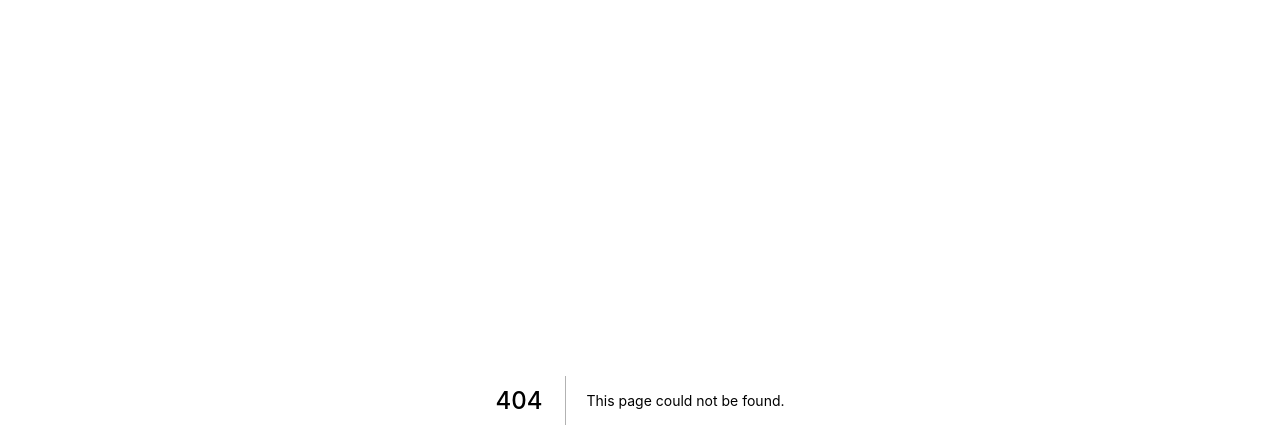
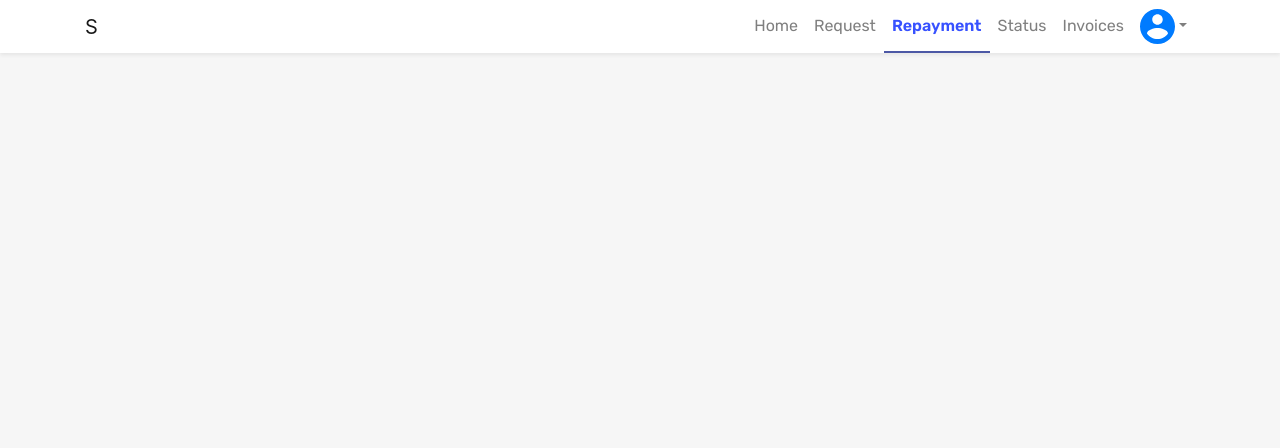
Before and after one commit to nebsochi/school, a Next.js app: page /repayment in a window 1280 px wide. Before the commit this address had no page. Shown: the top 448 px of the page. Built offline with nearby package versions, Linux system fonts and the light colour scheme; sample sign-in values are in the browser's storage.

Commit message:
added anim

```diff
--- a/components/NavBar.js
+++ b/components/NavBar.js
@@ -45,10 +45,18 @@ function NavBar() {
                 <a className="nav-link">Request</a>
               </Link>
             </li>
-            <li className="nav-item">
-              <a className="nav-link" href="#">
-                Repayment
-              </a>
+            <li
+              className={`nav-item ${
+                router.pathname === "/repayment"
+                  ? "nav-item active"
+                  : "nav-item"
+              }`}
+            >
+              <Link href="/repayment">
+                <a className="nav-link" href="#">
+                  Repayment
+                </a>
+              </Link>
             </li>
             <li className="nav-item">
               <a className="nav-link" href="#">
--- a/components/backBtn/BackBtn.js
+++ b/components/backBtn/BackBtn.js
@@ -1,11 +1,11 @@
 function BackBtn(props) {
-  const { handleBackNav } = props;
+  const { handleBackNav, top, left } = props;
   return (
     <span
       style={{
         position: "absolute",
-        top: "50px",
-        left: "3rem",
+        top: top || "50px",
+        left: left || "3rem",
         display: "flex",
         alignItems: "center",
         cursor: "pointer",
--- /dev/null
+++ b/pages/repayment.js
@@ -0,0 +1,7 @@
+import IndexLayout from "../Layouts/index";
+
+function repayment() {
+  return <IndexLayout></IndexLayout>;
+}
+
+export default repayment;
--- a/styles/Modal.module.css
+++ b/styles/Modal.module.css
@@ -20,9 +20,41 @@
   background: #fff;
   margin-left: auto;
   height: 100%;
-  max-width: 700px;
+  max-width: 0px;
   overflow: auto;
   padding: 2rem;
+  transition: all 0.5s linear;
+}
+
+@keyframes slideLeft {
+  0% {
+    max-width: 0px;
+  }
+  100% {
+    max-width: 700px;
+  }
+}
+
+@keyframes opacityAnim {
+  0% {
+    opacity: 0;
+    top: 50%;
+  }
+  100% {
+    opacity: 1;
+    top: 0%;
+  }
+}
+
+.heightAnim {
+  animation-name: opacityAnim;
+  animation-duration: 0.5s;
+}
+
+.ModalContentIsOpen {
+  max-width: 700px;
+  animation-name: slideLeft;
+  animation-duration: 0.5s;
 }
 
 .ModalAvatar {
```
Also changed, not shown: components/Modal.js (+17 -6 lines).
